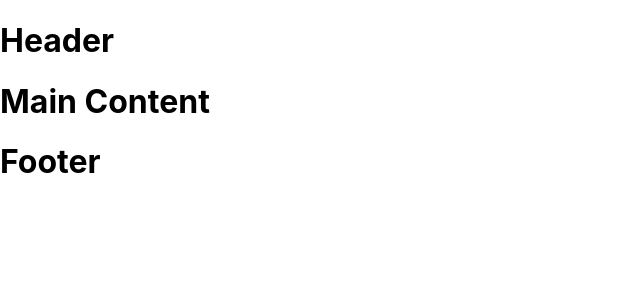
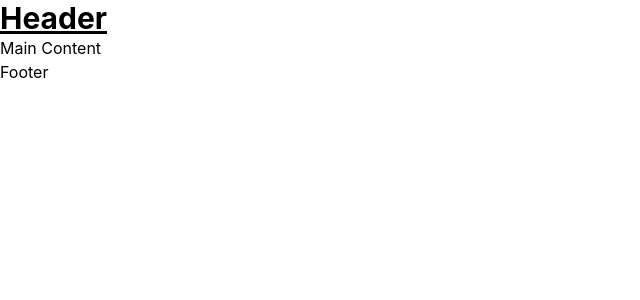
Before and after one commit to Kettengeschwindigkeit/D-project, a React (Create React App) app: page / in a window 1280 px wide. Shown: the top 300 px of the page, without its empty margins (0-640 px from the left). Built offline with nearby package versions, Linux system fonts and the light colour scheme.

Commit message:
installed and initialized tailwindcss

```diff
--- a/package.json
+++ b/package.json
@@ -34,5 +34,10 @@
       "last 1 firefox version",
       "last 1 safari version"
     ]
+  },
+  "devDependencies": {
+    "autoprefixer": "^10.4.8",
+    "postcss": "^8.4.16",
+    "tailwindcss": "^3.1.8"
   }
 }
--- /dev/null
+++ b/postcss.config.js
@@ -0,0 +1,6 @@
+module.exports = {
+  plugins: {
+    tailwindcss: {},
+    autoprefixer: {},
+  },
+}
--- a/src/App.js
+++ b/src/App.js
@@ -1,6 +1,6 @@
 import './App.css';
 
-const Header = () => <h1>Header</h1>
+const Header = () => <h1 className="text-3xl font-bold underline">Header</h1>
 const MainContent = () => <h1>Main Content</h1>
 const Footer = () => <h1>Footer</h1>
 
--- a/src/index.css
+++ b/src/index.css
@@ -1,3 +1,7 @@
+@tailwind base;
+@tailwind components;
+@tailwind utilities;
+
 body {
   margin: 0;
   font-family: -apple-system, BlinkMacSystemFont, 'Segoe UI', 'Roboto', 'Oxygen',
--- /dev/null
+++ b/tailwind.config.js
@@ -0,0 +1,8 @@
+/** @type {import('tailwindcss').Config} */
+module.exports = {
+  content: ["./src/**/*.{js,jsx,ts,tsx}"],
+  theme: {
+    extend: {},
+  },
+  plugins: [],
+}
```
Also changed, not shown: 1 other file (tests, documents, lock files or other folders).
